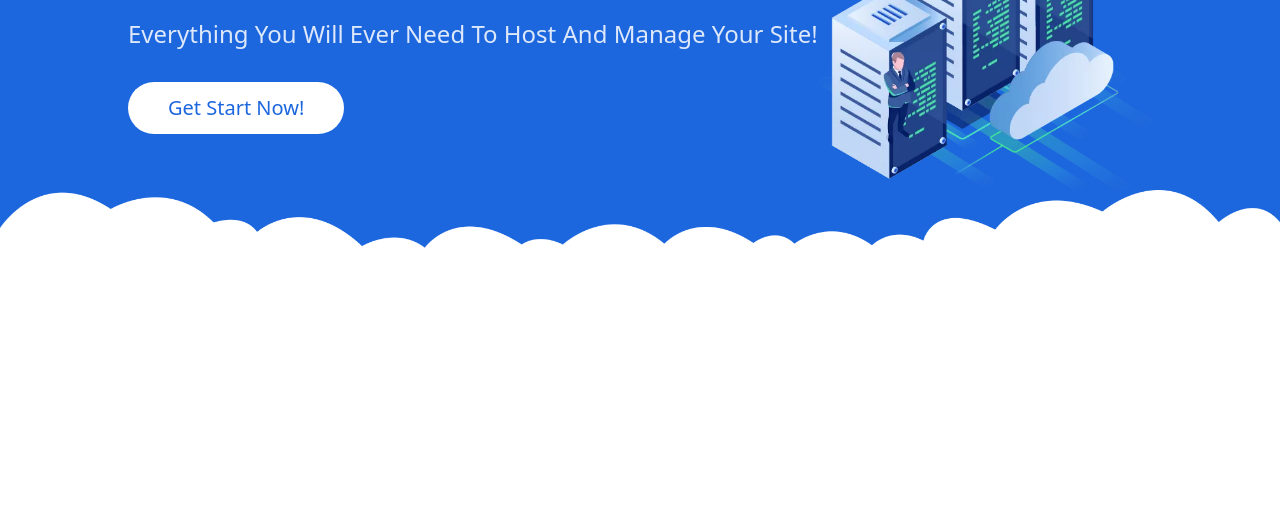
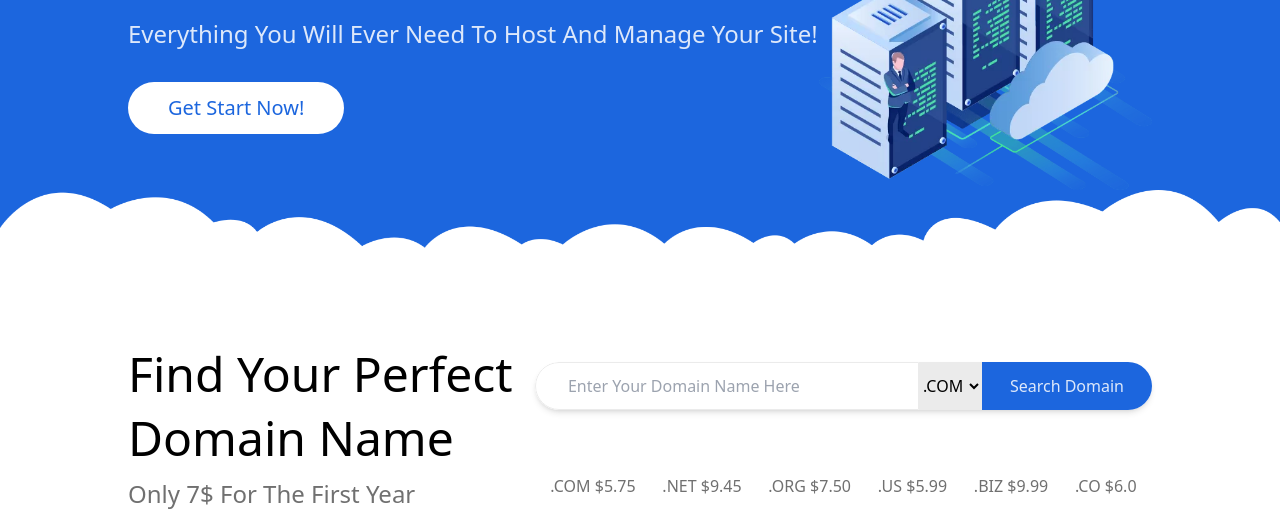
Before and after one commit to nimamesbah/project-host-test, a plain HTML site: page src/index.html in a window 1280 px wide. Shown: the part 593-1103 px from the top of the page. Before the commit the page ends 879 px from the top, so only its background shows below. Drawn offline with Linux system fonts and the light colour scheme.

Commit message:
domain input finalized

```diff
--- a/src/index.html
+++ b/src/index.html
@@ -10,24 +10,33 @@
 
 <body>
     <!--header start-->
-    <div class="w-full flex justify-between items-center text-nav-text-color bg-main-nav-bg border-b border-nav-border-color  ">
+    <div
+        class="w-full flex justify-between items-center text-nav-text-color bg-main-nav-bg border-b border-nav-border-color  ">
         <div class=" mx-auto w-95 flex justify-between items-center sm:w-4/5   ">
             <div class="flex gap-3 w-max justify-center items-center ">
 
                 <a class="py-4 pr-3 border-r border-nav-border-color" href="#"><img class="inline-block"
-                        src="./assets/images/phone-svgrepo-com.svg" width="16px" alt="phone"><h4 class="hidden sm:inline-block ">call us:444444</h4></a>
-                <a class="" href="#"><img class="inline-block " src="./assets/images/mail-svgrepo-com.svg" width="16px" alt=""><h4 class="hidden sm:inline-block sm:pl-1 ">mail:sssss@ss.com</h4></a>
+                        src="./assets/images/phone-svgrepo-com.svg" width="16px" alt="phone">
+                    <h4 class="hidden sm:inline-block ">call us:444444</h4>
+                </a>
+                <a class="" href="#"><img class="inline-block " src="./assets/images/mail-svgrepo-com.svg" width="16px"
+                        alt="">
+                    <h4 class="hidden sm:inline-block sm:pl-1 ">mail:sssss@ss.com</h4>
+                </a>
             </div>
             <div class="flex gap-3 w-max justify-center items-center h-full">
                 <a href="#" class="">
-                    <img class="py-5 inline-block " src="./assets/images/lock-svgrepo-com.svg" width="16px" alt="log in">
+                    <img class="py-5 inline-block " src="./assets/images/lock-svgrepo-com.svg" width="16px"
+                        alt="log in">
                     <h4 class="sm:inline-block hidden sm:pl-1 capitalize py-5">login/reg</h4>
                 </a>
-                <div class=" cursor-pointer  flex justify-center items-center border-l border-nav-border-color py-5 pl-4 relative group">
+                <div
+                    class=" cursor-pointer  flex justify-center items-center border-l border-nav-border-color py-5 pl-4 relative group">
                     <img class="" src="./assets/images/eng.png" width="16px" alt="eng">
                     <h2 class="pl-1">English</h2>
                     <img src="./assets/images/arrow-down-svgrepo-com.svg" width="12px" alt="arrow">
-                    <div class="w-40 hidden group-hover:flex flex-col  absolute top-16 rounded right-0 bg-white text-black">
+                    <div
+                        class="w-40 hidden group-hover:flex flex-col  absolute top-16 rounded right-0 bg-white text-black">
                         <a href="#" class="px-3 py-2  ">-latvian</a>
                         <a href="#" class="px-3 py-2 ">-persian</a>
                         <a href="#" class="px-3 py-2 ">-spanish</a>
@@ -43,19 +52,33 @@
     <!--header end-->
     <!--upper-slider start-->
     <div class="bg-main-nav-bg w-full">
-      <div class="w-95 overflow-auto sm:w-4/5 mx-auto bg-main-nav-bg text-nav-text-color flex justify-between items-center  ">
+        <div
+            class="w-95 overflow-auto sm:w-4/5 mx-auto bg-main-nav-bg text-nav-text-color flex justify-between items-center  ">
             <h2 class="capitalize text-4xl py-3 ">hami.</h2>
             <img class="sm:hidden" width="30px" src="./assets/images/burger-menu-svgrepo-com.svg" alt="hamburger-menu">
             <div class="hidden sm:flex sm:justify-end sm:items-center sm:capitalize sm:gap-8 sm:py-5 ">
-            <a href="./index.html"><h4 class="border-b-2 border-white py-1 px-2">home</h4></a>
+                <a href="./index.html">
+                    <h4 class="border-b-2 border-white py-1 px-2">home</h4>
+                </a>
                 <h4>hosting</h4>
                 <div class="group/nav  ">
-              <a class="relative  " href=""><h4 class="py-3">pages<img class="inline-block" width="12px" src="./assets/images/arrow-down-svgrepo-com 2.svg" alt="aa"></h4>
-               <div class="   w-52 hidden group-hover/nav:flex  absolute top-32 right-[410px] flex-col gap-3 justify-around capitalize bg-white text-black text-xs rounded ">
-                <a href=""><h5 class=" pl-5">-home</h5></a>
-                <a href=""><h5 class=" pl-5">-hosting</h5></a>
-                <a href=""><h5 class=" pl-5">-about</h5></a>
-                <a href=""><h5 class="pb-3 pl-5">-dropdown</h5></a>
+                    <a class="relative  " href="">
+                        <h4 class="py-3">pages<img class="inline-block" width="12px"
+                                src="./assets/images/arrow-down-svgrepo-com 2.svg" alt="aa"></h4>
+                        <div
+                            class="   w-52 hidden group-hover/nav:flex  absolute top-32 right-[410px] flex-col gap-3 justify-around capitalize bg-white text-black text-xs rounded ">
+                            <a href="">
+                                <h5 class=" pl-5">-home</h5>
+                            </a>
+                            <a href="">
+                                <h5 class=" pl-5">-hosting</h5>
+                            </a>
+                            <a href="">
+                                <h5 class=" pl-5">-about</h5>
+                            </a>
+                            <a href="">
+                                <h5 class="pb-3 pl-5">-dropdown</h5>
+                            </a>
 
 
                         </div>
@@ -75,28 +98,72 @@
     <!--upper slider nav end-->
     <!--slider start-->
     <div class="w-full bg-main-nav-bg pt-32 ">
-        <div class="sm:w-4/5 mx-auto sm:flex sm:flex-row sm:justify-between sm:items-end w-95 flex flex-col relative   ">
+        <div
+            class="sm:w-4/5 mx-auto sm:flex sm:flex-row sm:justify-between sm:items-end w-95 flex flex-col relative   ">
             <div class="block sm:block text-nav-text-color h-[500px] capitalize z-0 ">
                 <h2 class="sm:text-8xl text-6xl ">the best</h2>
                 <h2 class="sm:text-8xl text-6xl mb-10">web hosting</h2>
-                <h4 class="sm:text-5xl text-3xl w-max">starting at <span class="line-through">$7.99</span>$2.99/month*</h4>
+                <h4 class="sm:text-5xl text-3xl w-max">starting at <span class="line-through">$7.99</span>$2.99/month*
+                </h4>
                 <p class="sm:text-2xl text-xl mt-12">everything you will ever need to host and manage your site!</p>
-                <button class="bg-white text-slider-btn-color capitalize py-3 px-10 text-xl rounded-full mt-8 ">get start now!</button>
+                <button class="bg-white text-slider-btn-color capitalize py-3 px-10 text-xl rounded-full mt-8 ">get
+                    start now!</button>
 
             </div>
             <div class=" absolute right-[1%] top-[32%] z-[1] sm:static opacity-40 sm:opacity-100">
-                <img class=" w-44 sm:w-[600px]"  width="600px" src="./assets/images/2.png.webp" alt="slider images">
+                <img class=" w-44 sm:w-[600px]" width="600px" src="./assets/images/2.png.webp" alt="slider images">
             </div>
         </div>
 
     </div>
     <!--slider end-->
     <!--cloud img start-->
-    <div class="w-full bg-main-nav-bg relative">
+    <div class="w-full bg-main-nav-bg relative mb-16">
         <img class="w-full h-11 sm:h-24" width="100%" src="./assets/images/welcome-pattern.png" alt="cloud png">
-        <div class="w-full absolute left-0 bottom-0 bg-white h-6"></div>
+        <div class="w-full absolute left-0 bottom-0 bg-white h-3"></div>
     </div>
     <!--cloud img end-->
+    <!--domain input start-->
+    <div class="w-full ">
+        <div class="w-95 mx-auto sm:w-4/5 sm:flex sm:justify-between items-center capitalize ">
+            <div class="sm:flex flex-col gap-4">
+                <h2 class="inline-block sm:block text-3xl sm:text-5xl ">find your perfect</h2>
+                <h2 class="inline-block  sm:block text-3xl sm:text-5xl">domain name</h2>
+                <p class="text-parag-body-text text-xl sm:text-2xl pt-4 sm:pt-0">only 7$ for the first year</p>
+            </div>
+            <form class="flex  flex-col justify-between items-center gap-16 mt-[100px]  sm:mt-0 " action="#" method="get">
+                <div class="flex justify-center shadow-md rounded-full overflow-hidden  ">
+                    <label class="hidden" for="domain-input"></label>
+                    <input
+                        class="px-8   h-12 w-80 sm:w-96 rounded-tl-full rounded-bl-full  border-[#ebebeb] border focus:border focus:border-gray-400"
+                        type="text" name="domain-input" placeholder="Enter Your Domain Name Here" id="domain-input">
+                    <select class="h-12 bg-[#ebebeb] " name="domin-tag" id="domain-tag">
+                        <option value=".com">.COM</option>
+                        <option value=".IR">.IR</option>
+                        <option value=".US">.US</option>
+                        <option value=".BIZ">.BIZ</option>
+                        <option value=".INFO">.INFO</option>
+                        <option value=".ORG">.ORG</option>
+
+                    </select>
+                    <div class="px-7 h-12 bg-main-nav-bg text-nav-text-color capitalize cursor-pointer ">
+                        <h5 class="w-max py-3"> search domain</h5>
+                    </div>
+                </div>
+                <div class="w-95 flex items-center justify-between text-parag-body-text uppercase">
+                    <span class="">.com $5.75 </span>
+                    <span class="">.net $9.45</span>
+                    <span class="">.ORG $7.50</span>
+                    <span class="">.US $5.99</span>
+                    <span class="">.BIZ $9.99</span>
+                    <span class="">.CO $6.0</span>
+
+                </div>
+            </form>
+
+        </div>
+    </div>
+    <!--domin input end-->
 </body>
 
 </html>
```
Also changed, not shown: src/output.css. Lines whose indentation alone changed are shown as unchanged.
